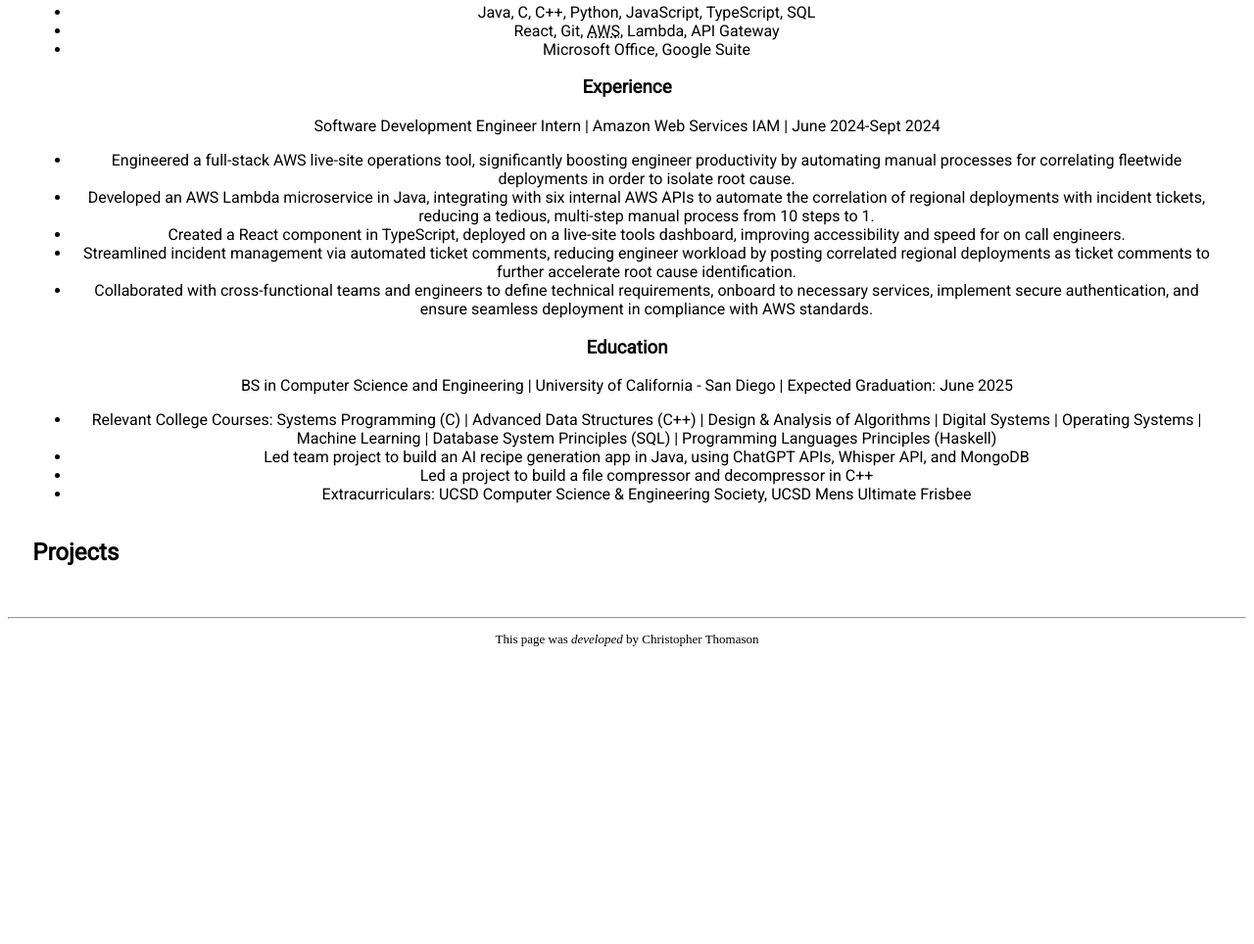
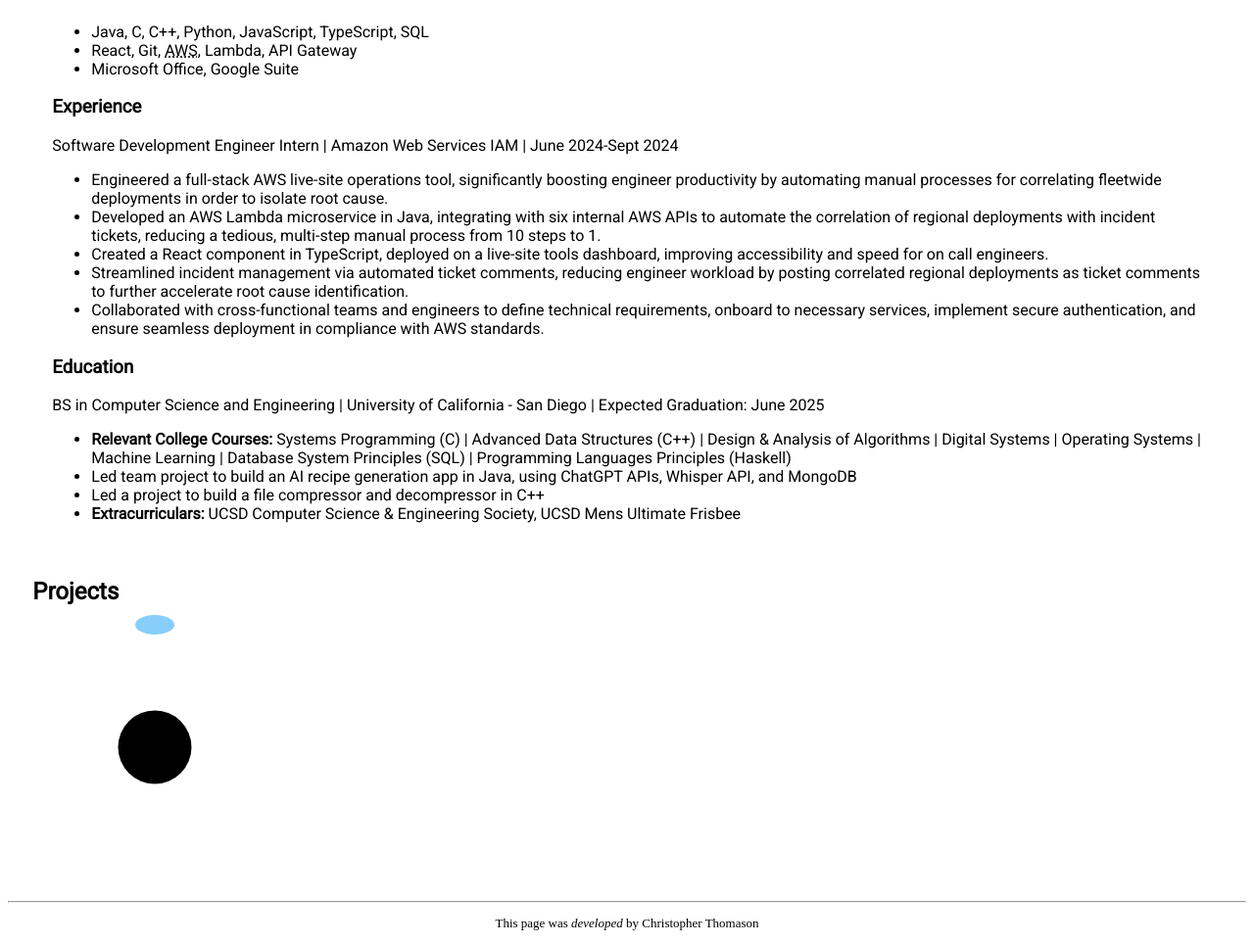
Before and after one commit to christopherthomason/CSE134-hw3, a plain HTML site: page portfolio.html in a window 1280 px wide. Shown: the part 422-1386 px from the top of the page at 98% size. Before the commit the page ends 1096 px from the top, so only its background shows below. Drawn offline with Linux system fonts and the light colour scheme; a web font is replaced by a local one.

Commit message:
testing orbit animation

```diff
--- a/assets/styles/main.css
+++ b/assets/styles/main.css
@@ -94,6 +94,10 @@ main {
     align-items: flex-start;
     align-content: flex-start;
     flex-direction: column;
+
+    & section {
+        text-align: left;
+    }
 }
 
 .box {
@@ -127,3 +131,49 @@ footer {
     font-size: small;
     text-align: center;
 }
+
+/* Project tab animation */
+.orbit-container {
+    position: relative;
+    width: 250px;
+    height: 250px;
+}
+
+.orbit-path {
+    position: absolute;
+    top: 50%;
+    left: 50%;
+    width: 150px;
+    height: 150px;
+    animation: orbit 5s linear infinite;
+}
+
+.center-mass {
+    position: absolute;
+    top: 50%;
+    left: 50%;
+    width: 75px;
+    height: 75px;
+    background: black;
+    border-radius: 50%;
+    transform: translate(-50%, -50%);
+}
+
+.orbiting-mass {
+    position: absolute;
+    top: 0;
+    left: 50%;
+    width: 40px;
+    height: 20px;
+    background: lightskyblue;
+    border-radius: 50%;
+    transform: translate(-50%, -50%);
+}
+
+@keyframes orbit {
+    from {
+        transform: rotate(0deg) translateX(60px) rotate(0deg);
+    } to {
+        transform: rotate(360deg) translateX(60px) rotate(-360deg);
+    }
+}
--- a/portfolio.html
+++ b/portfolio.html
@@ -32,7 +32,7 @@
                     <li><a href="#projects">Projects</a></li>
                 </ul>
             </nav>
-            <section id="resume">
+            <section id="resume" class="box">
                 <h2>Resume</h2>
                 <h3>Technical Skills</h3>
                 <ul>
@@ -52,15 +52,22 @@
                 <h3>Education</h3>
                 <p>BS in Computer Science and Engineering | University of California - San Diego | Expected Graduation: June 2025</p>
                 <ul>
-                    <li>Relevant College Courses: Systems Programming (C) | Advanced Data Structures (C++) | Design & Analysis of Algorithms | Digital Systems | Operating Systems | Machine Learning | Database System Principles (SQL) | Programming Languages Principles (Haskell)</li>
+                    <li><b>Relevant College Courses:</b> Systems Programming (C) | Advanced Data Structures (C++) | Design & Analysis of Algorithms | Digital Systems | Operating Systems | Machine Learning | Database System Principles (SQL) | Programming Languages Principles (Haskell)</li>
                     <li>Led team project to build an AI recipe generation app in Java, using ChatGPT APIs, Whisper API, and MongoDB </li>
                     <li>Led a project to build a file compressor and decompressor in C++</li>
-                    <li>Extracurriculars: UCSD Computer Science & Engineering Society, UCSD Mens Ultimate Frisbee</li>
+                    <li><b>Extracurriculars:</b> UCSD Computer Science & Engineering Society, UCSD Mens Ultimate Frisbee</li>
                 </ul>
             </section>
 
             <section id="projects">
                 <h2>Projects</h2>
+
+                <div class="orbit-container">
+                    <div class="center-mass"></div>
+                    <div class="orbit">
+                        <div class="orbiting-mass"></div>
+                    </div>
+                </div>
             </section>
         </div>
     </main>
```
